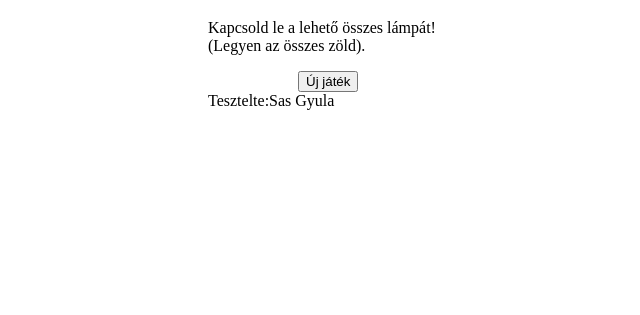
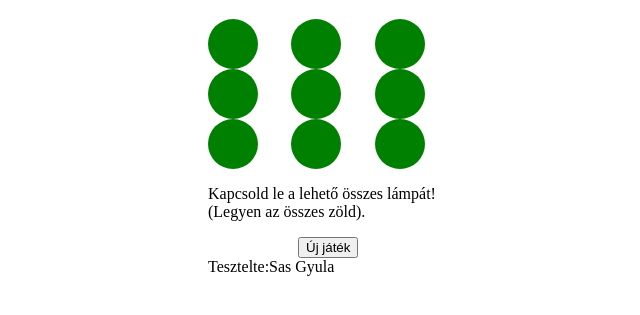
Before and after one commit to SasGyula/lightOnOOP, a plain HTML site: page index.html in a window 1280 px wide. Shown: the part 61-376 px from the top of the page, without its empty margins (307-947 px from the left). Drawn offline with nearby package versions, Linux system fonts and the light colour scheme.

Commit message:
megjelenites

```diff
--- a/JatekTer.js
+++ b/JatekTer.js
@@ -9,10 +9,11 @@ export class JatekTer{
         this.#meret = 3
         this.#setAllapotLista()
         this.#init()
+        this.#ellenorzes()
     }
     #setAllapotLista(){
         for(let i = 0; i<this.#meret*this.#meret; i++){
-            if(Math.random < .2){
+            if(Math.random() < .2){
                 this.#allapotLista[i] = true
             }else{
                 this.#allapotLista[i] = false
@@ -23,7 +24,9 @@ export class JatekTer{
 
     }
     #init(){
+
         const jatekter = $("#jatekter")
+        let elem = new Lampa(0, false, jatekter)
         jatekter.empty();
         for(let i = 0; i<this.#allapotLista.length; i++ ){
             let elem = new Lampa(i, this.#allapotLista[i], jatekter)
@@ -36,5 +39,8 @@ export class JatekTer{
                 this.#db++
             }
         }
-       }
+        const divElem = $(".maradt")
+        divElem.html(this.#db)
+    }
+
 }
--- a/Lampa.js
+++ b/Lampa.js
@@ -1,22 +1,19 @@
-
 export class Lampa{
     #allapot
     #id
     #divElem
-    constuctor(id, allapot, divElem){
+    constructor(id, allapot, divElem){
         this.#id = id
         this.#allapot = allapot
         this.#divElem = divElem
-
         this.#megjelenit();
-
     }
     #megjelenit(){
         let txt = ""
         if(this.#allapot === true){
-            txt += `<div id="${this.#id}", class=""gombok0></div>`
+            txt += `<div id="${this.#id}", class="gombok0"></div>`
         }else if(this.#allapot === false){
-            txt += `<div id="${this.#id}", class=""gombok1></div>`
+            txt += `<div id="${this.#id}", class="gombok1"></div>`
         }
         this.#divElem.append(txt)
     }
--- a/index.css
+++ b/index.css
@@ -4,9 +4,13 @@ body{
     margin: auto;
     justify-content: center;
 }
-#jatekter div{
+#jatekter{
     display: grid;
     grid-template-columns: 1fr 1fr 1fr;
+}
+#jatekter div{
+    width: 50px;
+    height: 50px;
 }
 .gombok1{
     border-radius: 50%;
--- a/index.html
+++ b/index.html
@@ -20,6 +20,10 @@
             <p>Kapcsold le a lehető összes lámpát! (Legyen az összes zöld).</p>
 
         </div>
+        <div class="maradt">
+
+        </div>
+
         <div class="pontok">
 
         </div>
```
